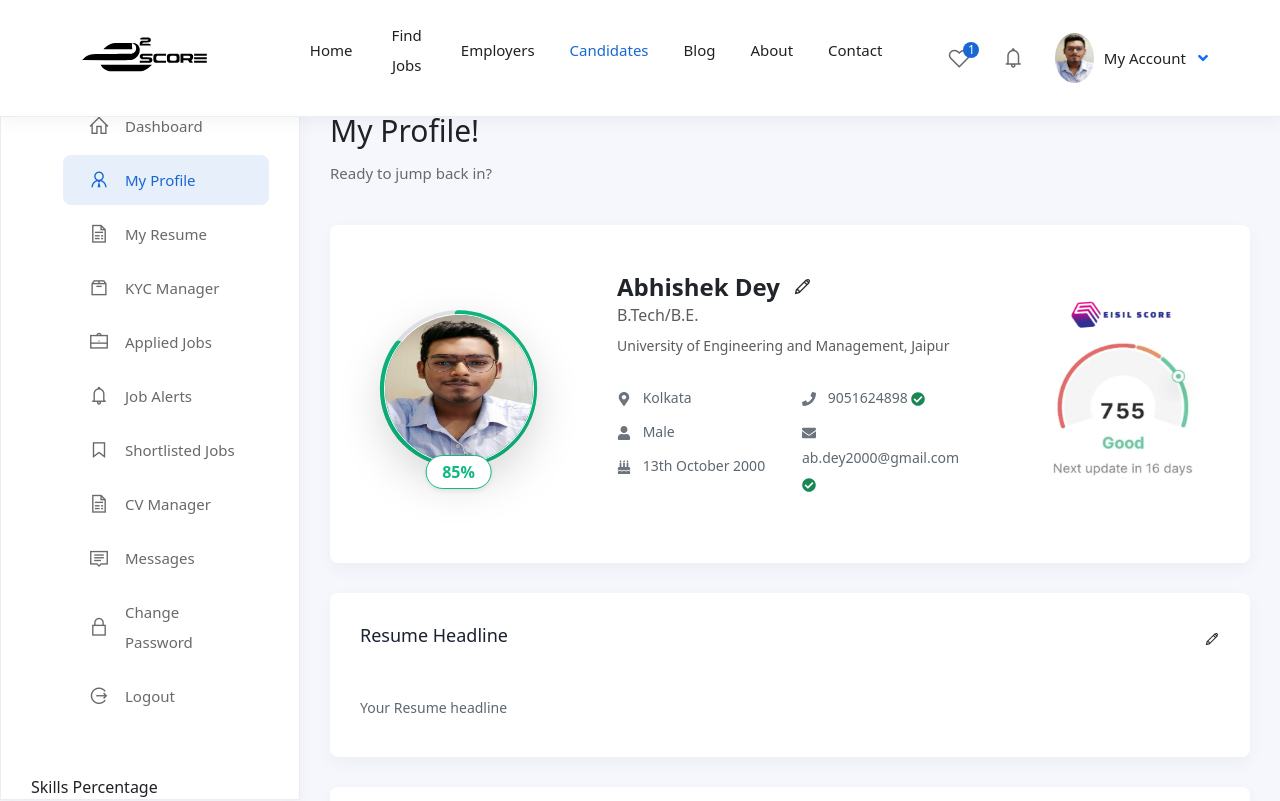
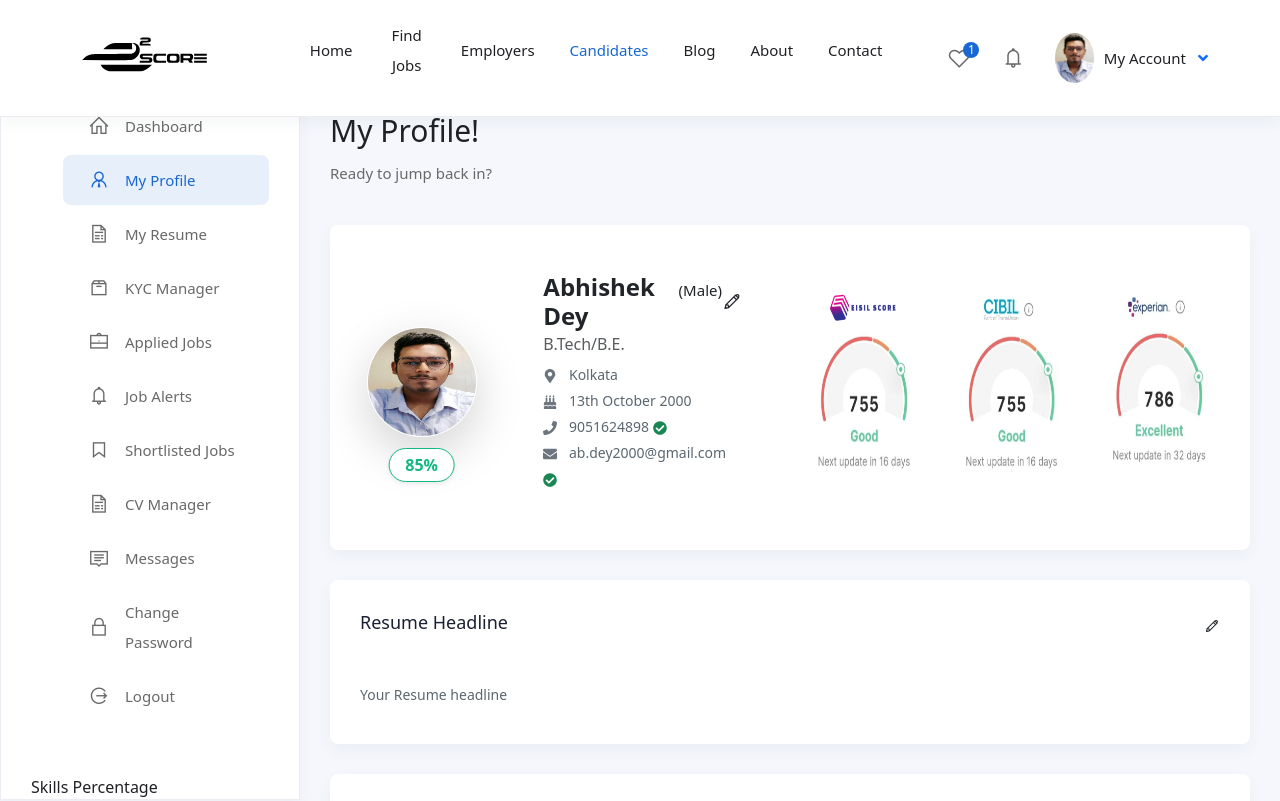
Before and after one commit to 2S-Global/E2-score-new, a Next.js app: page /candidates-dashboard/my-profile in a window 1280 px wide. Shown: the top 801 px of the page. Built offline with nearby package versions, Linux system fonts and the light colour scheme.

Commit message:
my profile update

```diff
--- a/components/dashboard-pages/candidates-dashboard/my-profile/components/HeadSection.jsx
+++ b/components/dashboard-pages/candidates-dashboard/my-profile/components/HeadSection.jsx
@@ -21,16 +21,16 @@ const HeadSection = () => {
           <div className="widget-content">
             <div className="row">
               {/* Left Section - Circular Progress */}
-  <div className="col-md-3 d-flex justify-content-center align-items-center p-4">
+              <div className="col-md-2 d-flex justify-content-center align-items-center p-4">
                 <CircularProgress progress={85} imageSrc="/images/resource/candidate-1.png" />
               </div>
 
               {/* Center Section - Profile Card */}
-  <div className="col-md-6  d-flex justify-content-center align-items-center p-4">
+              <div className="col-md-4  d-flex justify-content-center align-items-center p-4">
                 <ProfileCard
                   name="Abhishek Dey"
                   degree="B.Tech/B.E."
-      university="University of Engineering and Management, Jaipur"
+                  /* university="University of Engineering and Management, Jaipur" */
                   location="Kolkata"
                   phone="9051624898"
                   email="ab.dey2000@gmail.com"
@@ -40,10 +40,30 @@ const HeadSection = () => {
               </div>
 
               {/* Right Section - Image */}
-  <div className="col-md-3 d-flex justify-content-center align-items-center p-4">
+              <div className="col-md-2 d-flex justify-content-center align-items-center p-4">
                 {/*                 <EscoreSection score_og={score} label_og={label} /> */}
                 <img
                   src="/images/resource/nextUpdate.png"
+                  alt="Profile"
+                  className="img-fluid object-cover"
+                  style={{ width: '150px', height: '180px' }}
+                />
+
+              </div>
+              <div className="col-md-2 d-flex justify-content-center align-items-center p-4">
+                {/*                 <EscoreSection score_og={score} label_og={label} /> */}
+                <img
+                  src="/images/resource/cibil.png"
+                  alt="Profile"
+                  className="img-fluid object-cover"
+                  style={{ width: '150px', height: '180px' }}
+                />
+
+              </div>
+              <div className="col-md-2 d-flex justify-content-center align-items-center p-4">
+                {/*                 <EscoreSection score_og={score} label_og={label} /> */}
+                <img
+                  src="/images/resource/experian.png"
                   alt="Profile"
                   className="img-fluid object-cover"
                   style={{ width: '150px', height: '180px' }}
--- a/components/dashboard-pages/candidates-dashboard/my-profile/components/HeadSection/profilecard.jsx
+++ b/components/dashboard-pages/candidates-dashboard/my-profile/components/HeadSection/profilecard.jsx
@@ -1,4 +1,4 @@
-import React , { useState }  from "react";
+import React, { useState } from "react";
 import { FaMapMarkerAlt, FaPhone, FaEnvelope, FaUser, FaBirthdayCake, FaCheckCircle } from "react-icons/fa";
 import "bootstrap/dist/css/bootstrap.min.css";
 
@@ -23,31 +23,40 @@ const ProfileCard = ({ name, degree, university, location, phone, email, gender,
     <>
       <div className="p-4">
         {/* Name & Degree Section */}
-      <div className="mb-3">
+        <div className="">
           <h4 className="fw-bold mb-1 d-flex align-items-center">
-          {name} &nbsp; <i className="la la-pencil-alt fs-5" onClick={openModalRH} style={{ cursor: "pointer" }}></i>
+            {name} &nbsp;
+            <span style={{ fontSize: "15px", fontWeight: "normal", lineHeight: "1.5", verticalAlign: "middle" }}>
+              ({gender}) &nbsp;
+            </span>
+            <i className="la la-pencil-alt fs-5" onClick={openModalRH} style={{ cursor: "pointer" }}></i>
           </h4>
+
+
           <h6 className="text-muted">{degree}</h6>
-        <p className="text-muted">{university}</p>
+          {/*  <p className="text-muted">{university}</p> */}
         </div>
 
         {/* Info Section */}
         <div className="row">
           {/* Left Section */}
-        <div className="col-md-6">
-          <p className="mb-2"><FaMapMarkerAlt className="text-secondary me-2" /> {location}</p>
-          <p className="mb-2"><FaUser className="text-secondary me-2" /> {gender}</p>
-          <p className="mb-2"><FaBirthdayCake className="text-secondary me-2" /> {dob}</p>
+          <div className="col-md-12">
+            <p className="mb-0"><FaMapMarkerAlt className="text-secondary me-2" /> {location}</p>
+            {/*  <p className="mb-0"><FaUser className="text-secondary me-2" /> {gender}</p> */}
+            <p className="mb-0"><FaBirthdayCake className="text-secondary me-2" /> {dob}</p>
+            <p className="mb-0"><FaPhone className="text-secondary me-2" /> {phone} <FaCheckCircle className="text-success" /></p>
+            <p className="mb-0"><FaEnvelope className="text-secondary me-2" /> {email} <FaCheckCircle className="text-success" /></p>
           </div>
 
           {/* Right Section */}
-        <div className="col-md-6">
-          <p className="mb-2"><FaPhone className="text-secondary me-2" /> {phone} <FaCheckCircle className="text-success" /></p>
-          <p className="mb-2"><FaEnvelope className="text-secondary me-2" /> {email} <FaCheckCircle className="text-success" /></p>
+          {/*  <div className="col-md-6">
+            <p className="mb-0"><FaPhone className="text-secondary me-2" /> {phone} <FaCheckCircle className="text-success" /></p>
+            <p className="mb-0"><FaEnvelope className="text-secondary me-2" /> {email} <FaCheckCircle className="text-success" /></p>
+          </div> */}
         </div>
-      </div>
-    </div>
-    {isModalOpen && <Cardedit show={isModalOpen} onClose={closeModalRH} />}
+      </div >
+      {isModalOpen && <Cardedit show={isModalOpen} onClose={closeModalRH} />
+      }
 
     </>
   );
--- a/components/dashboard-pages/candidates-dashboard/my-profile/components/HeadSection/profilepic.jsx
+++ b/components/dashboard-pages/candidates-dashboard/my-profile/components/HeadSection/profilepic.jsx
@@ -8,7 +8,7 @@ const CircularProgress = ({ progress, imageSrc }) => {
   const openModalRH = () => setIsModalOpen(true);
   const closeModalRH = () => setIsModalOpen(false);
 
-  const radius = 95; // Increased radius
+  const radius = 100; // Increased radius
   const strokeWidth = 10;
   const circumference = 2 * Math.PI * radius;
   const offset = circumference - (progress / 100) * circumference;
@@ -45,7 +45,7 @@ const CircularProgress = ({ progress, imageSrc }) => {
         {/* Profile Image with Hover Effect & Click to Open Modal */}
         <div
           className="position-absolute top-50 start-50 translate-middle border border-white shadow-lg rounded-circle overflow-hidden"
-          style={{ width: "150px", height: "150px", cursor: "pointer" }}
+          style={{ width: "110px", height: "110px", cursor: "pointer" }}
           onClick={openModalRH}
         >
           <img src={imageSrc || "/images/resource/candidate-1.png"} alt="Profile" className="w-100 h-100 object-cover" />
```
Lines whose indentation alone changed are shown as unchanged.
